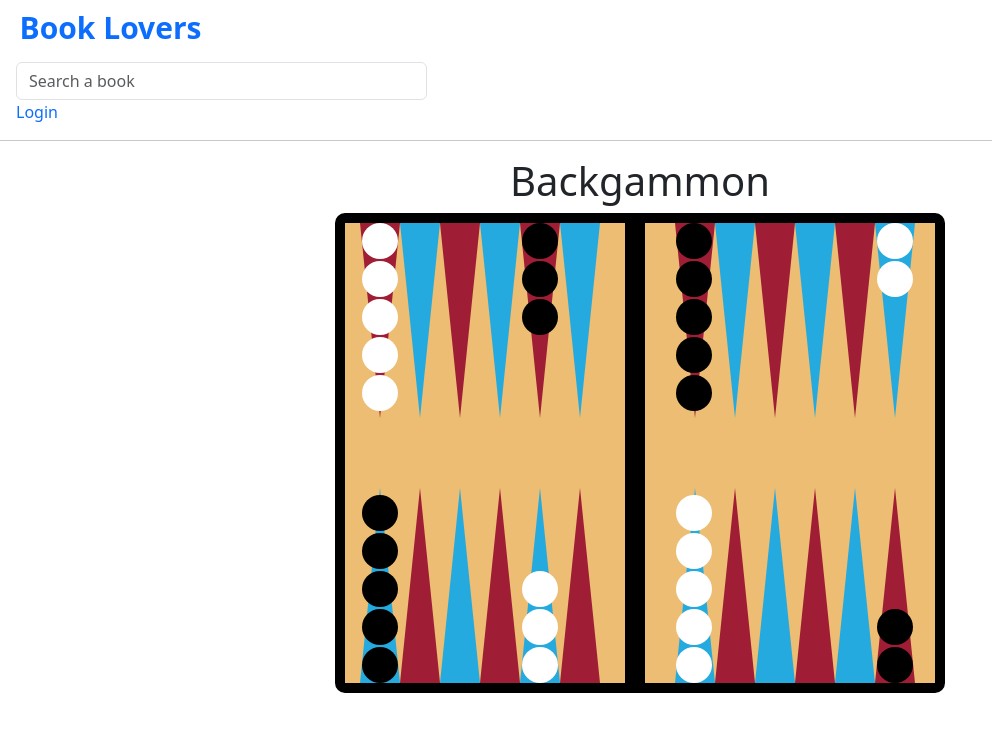
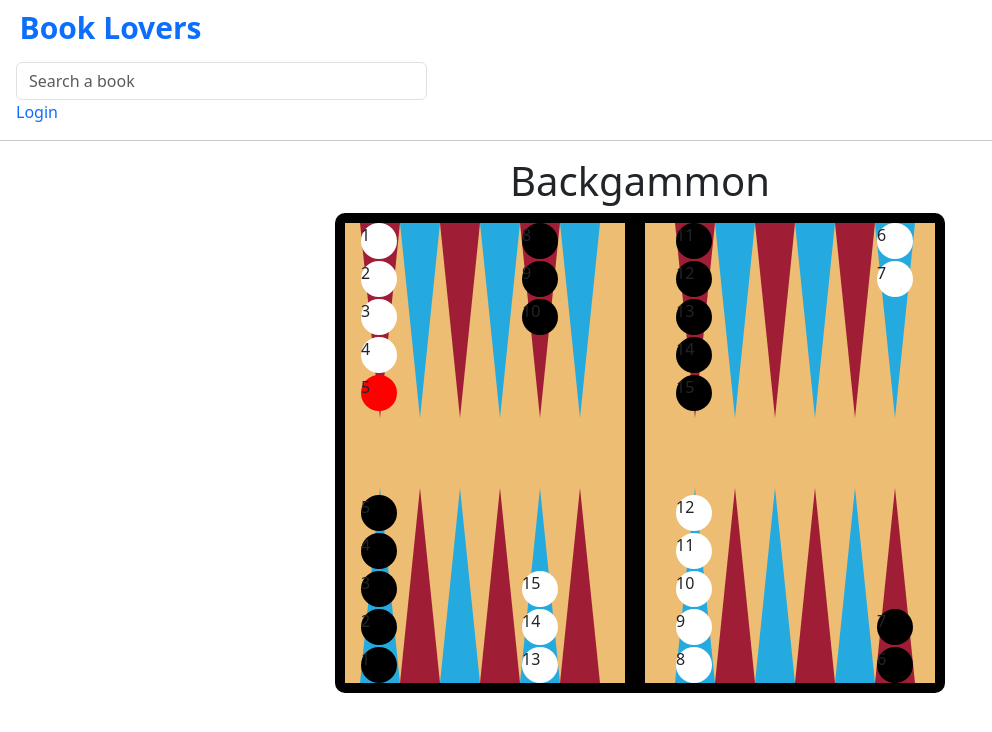
Before and after one commit to AlexManolache/Book-Lover, a Django app: page /game/ in a window 1280 px wide. Shown: the top 732 px of the page, without its empty margins (0-992 px from the left). Run offline with Django 5.2, Linux system fonts and the light colour scheme.

Commit message:
modified board.html and board.css plus add drag and drop

```diff
--- a/backgammon/templates/backgammon/board.html
+++ b/backgammon/templates/backgammon/board.html
@@ -5,21 +5,41 @@
   <div class="board">
     <div class="left-bin">
       <div class="top-row">
-        <div class="arrow-down odd"></div>
-        <div class="arrow-down even"></div>
-        <div class="arrow-down odd"></div>
-        <div class="arrow-down even"></div>
-        <div class="arrow-down odd"></div>
-        <div class="arrow-down even"></div>
+        <div class="arrow-down odd arrow">
+          <div class="piece_white_1" id="piece_white_1" draggable="true">1</div>
+          <div class="piece_white_2" id="piece_white_2" draggable="true">2</div>
+          <div class="piece_white_3" id="piece_white_3" draggable="true">3</div>
+          <div class="piece_white_4" id="piece_white_4" draggable="true">4</div>
+          <div class="piece_white_5" id="piece_white_5" draggable="true">5</div>
+        </div>
+        <div class="arrow-down even arrow"></div>
+        <div class="arrow-down odd arrow"></div>
+        <div class="arrow-down even arrow"></div>
+        <div class="arrow-down odd arrow">
+          <div class="piece_black_8" id="piece_black_8" draggable="true">8</div>
+          <div class="piece_black_9" id="piece_black_9" draggable="true">9</div>
+          <div class="piece_black_10" id="piece_black_10" draggable="true">10</div>
+        </div>
+        <div class="arrow-down even arrow"></div>
       </div>
 
       <div class="bottom-row">
-        <div class="arrow-up odd"></div>
-        <div class="arrow-up even"></div>
-        <div class="arrow-up odd"></div>
-        <div class="arrow-up even"></div>
-        <div class="arrow-up odd"></div>
-        <div class="arrow-up even"></div>
+        <div class="arrow-up odd arrow">
+          <div class="piece_black_1" id="piece_black_1" draggable="true">1</div>
+          <div class="piece_black_2" id="piece_black_2" draggable="true">2</div>
+          <div class="piece_black_3" id="piece_black_3" draggable="true">3</div>
+          <div class="piece_black_4" id="piece_black_4" draggable="true">4</div>
+          <div class="piece_black_5" id="piece_black_5" draggable="true">5</div>
+        </div>
+        <div class="arrow-up even arrow"></div>
+        <div class="arrow-up odd arrow"></div>
+        <div class="arrow-up even arrow"></div>
+        <div class="arrow-up odd arrow">
+          <div class="piece_white_13" id="piece_white_13" draggable="true">13</div>
+          <div class="piece_white_14" id="piece_white_14" draggable="true">14</div>
+          <div class="piece_white_15" id="piece_white_15" draggable="true">15</div>
+        </div>
+        <div class="arrow-up even arrow"></div>
       </div>
     </div>
 
@@ -27,54 +47,42 @@
 
     <div class="right-bin">
       <div class="top-row">
-        <div class="arrow-down odd"></div>
-        <div class="arrow-down even"></div>
-        <div class="arrow-down odd"></div>
-        <div class="arrow-down even"></div>
-        <div class="arrow-down odd"></div>
-        <div class="arrow-down even"></div>
+        <div class="arrow-down odd arrow">
+          <div class="piece_black_11" id="piece_black_11" draggable="true">11</div>
+          <div class="piece_black_12" id="piece_black_12" draggable="true">12</div>
+          <div class="piece_black_13" id="piece_black_13" draggable="true">13</div>
+          <div class="piece_black_14" id="piece_black_14" draggable="true">14</div>
+          <div class="piece_black_15" id="piece_black_15" draggable="true">15</div>
+        </div>
+        <div class="arrow-down even arrow"></div>
+        <div class="arrow-down odd arrow"></div>
+        <div class="arrow-down even arrow"></div>
+        <div class="arrow-down odd arrow"></div>
+        <div class="arrow-down even arrow">
+          <div class="piece_white_6" id="piece_white_6" draggable="true">6</div>
+          <div class="piece_white_7" id="piece_white_7" draggable="true">7</div>
+        </div>
       </div>
 
       <div class="bottom-row">
-        <div class="arrow-up odd"></div>
-        <div class="arrow-up even"></div>
-        <div class="arrow-up odd"></div>
-        <div class="arrow-up even"></div>
-        <div class="arrow-up odd"></div>
-        <div class="arrow-up even"></div>
+        <div class="arrow-up odd arrow">
+          <div class="piece_white_8" id="piece_white_8" draggable="true">8</div>
+          <div class="piece_white_9" id="piece_white_9" draggable="true">9</div>
+          <div class="piece_white_10" id="piece_white_10" draggable="true">10</div>
+          <div class="piece_white_11" id="piece_white_11" draggable="true">11</div>
+          <div class="piece_white_12" id="piece_white_12" draggable="true">12</div>
+        </div>
+        <div class="arrow-up even arrow"></div>
+        <div class="arrow-up odd arrow"></div>
+        <div class="arrow-up even arrow"></div>
+        <div class="arrow-up odd arrow"></div>
+        <div class="arrow-up even arrow">
+          <div class="piece_black_6" id="piece_black_6" draggable="true">6</div>
+          <div class="piece_black_7" id="piece_black_7" draggable="true">7</div>
+        </div>
       </div>
     </div>
 
-    <div class="piece_white_1" draggable="true"></div>
-    <div class="piece_white_2" draggable="true"></div>
-    <div class="piece_white_3" draggable="true"></div>
-    <div class="piece_white_4" draggable="true"></div>
-    <div class="piece_white_5" draggable="true"></div>
-    <div class="piece_white_6" draggable="true"></div>
-    <div class="piece_white_7" draggable="true"></div>
-    <div class="piece_white_8" draggable="true"></div>
-    <div class="piece_white_9" draggable="true"></div>
-    <div class="piece_white_10" draggable="true"></div>
-    <div class="piece_white_11" draggable="true"></div>
-    <div class="piece_white_12" draggable="true"></div>
-    <div class="piece_white_13" draggable="true"></div>
-    <div class="piece_white_14" draggable="true"></div>
-    <div class="piece_white_15" draggable="true"></div>
-    <div class="piece_black_1" draggable="true"></div>
-    <div class="piece_black_2" draggable="true"></div>
-    <div class="piece_black_3" draggable="true"></div>
-    <div class="piece_black_4" draggable="true"></div>
-    <div class="piece_black_5" draggable="true"></div>
-    <div class="piece_black_6" draggable="true"></div>
-    <div class="piece_black_7" draggable="true"></div>
-    <div class="piece_black_8" draggable="true"></div>
-    <div class="piece_black_9" draggable="true"></div>
-    <div class="piece_black_10" draggable="true"></div>
-    <div class="piece_black_11" draggable="true"></div>
-    <div class="piece_black_12" draggable="true"></div>
-    <div class="piece_black_13" draggable="true"></div>
-    <div class="piece_black_14" draggable="true"></div>
-    <div class="piece_black_15" draggable="true"></div>
   </div>
 </div>
 {% endblock content %}
--- /dev/null
+++ b/static/backgammon/js/game.js
@@ -0,0 +1,35 @@
+const pct_w_5 = document.getElementById("piece_white_5");
+const arrows = document.querySelectorAll(".arrow");
+
+pct_w_5.addEventListener("dragstart", (event) => {
+  event.dataTransfer.setData("text/plain", pct_w_5.id);
+  event.target.classList.add('active')
+});
+
+arrows.forEach((arrow) => {
+  arrow.addEventListener("dragover", (event) => {
+    event.preventDefault();
+  });
+
+  arrow.addEventListener("drop", (event) => {
+    const pieceId = event.dataTransfer.getData("text/plain");
+    const draggedPiece = document.getElementById(pieceId);
+
+    const targetArrow = event.target.closest('.arrow');
+    if (targetArrow) {
+      const rect = targetArrow.getBoundingClientRect();
+
+      const offsetX = event.clientX - rect.left;
+      const offsetY = event.clientY - rect.top;
+
+      draggedPiece.style.left = offsetX + targetArrow.offsetLeft  + "px";
+      draggedPiece.style.top = offsetY + targetArrow.offsetTop + "px";
+
+      draggedPiece.classList.add('centered')
+
+      targetArrow.appendChild(draggedPiece);
+      draggedPiece.classList.remove('active');
+    }
+  });
+
+});
--- a/static/backgammon/styles/board.css
+++ b/static/backgammon/styles/board.css
@@ -86,9 +86,10 @@
     height: 36px;
     background-color: #fff;
     position: absolute;
-    top: 0;
-    left: 17px;
+    top: 0px;
+    left: 1px;
     border-radius: 18px;
+    z-index: 1;
   }
 
   .piece_white_2 {
@@ -97,8 +98,9 @@
     background-color: #fff;
     position: absolute;
     top: 38px;
-    left: 17px;
+    left: 1px;
     border-radius: 18px;
+    z-index: 1;
   }
 
   .piece_white_3 {
@@ -107,8 +109,9 @@
     background-color: #fff;
     position: absolute;
     top: 76px;
-    left: 17px;
+    left: 1px;
     border-radius: 18px;
+    z-index: 1;
   }
   .piece_white_4 {
     width: 36px;
@@ -116,27 +119,33 @@
     background-color: #fff;
     position: absolute;
     top: 114px;
-    left: 17px;
+    left: 1px;
     border-radius: 18px;
+    z-index: 1;
   }
 
   .piece_white_5 {
     width: 36px;
     height: 36px;
-    background-color: #fff;
+    background-color: red;
     position: absolute;
     top: 152px;
-    left: 17px;
+    left: 1px;
     border-radius: 18px;
+    z-index: 1;
+    margin: 0;
   }
+
+
   .piece_white_6 {
     width: 36px;
     height: 36px;
     background-color: #fff;
     position: absolute;
-    top: 0px;
-    right: 22px;
+    top: 195px;
+    left: 202px;
     border-radius: 18px;
+    z-index: 1;
   }
 
   .piece_white_7 {
@@ -144,9 +153,10 @@
     height: 36px;
     background-color: #fff;
     position: absolute;
-    top: 38px;
-    right: 22px;
+    top: 233px;
+    left: 202px;
     border-radius: 18px;
+    z-index: 1;
   }
 
   .piece_white_8 {
@@ -154,9 +164,10 @@
     height: 36px;
     background-color: #fff;
     position: absolute;
-    bottom: 0px;
-    right: 223px;
+    top: 159px;
+    left: 1px;
     border-radius: 18px;
+    z-index: 1;
   }
 
   .piece_white_9 {
@@ -164,9 +175,10 @@
     height: 36px;
     background-color: #fff;
     position: absolute;
-    bottom: 38px;
-    right: 223px;
+    top: 121px;
+    left: 1px;
     border-radius: 18px;
+    z-index: 1;
   }
 
   .piece_white_10 {
@@ -174,9 +186,10 @@
     height: 36px;
     background-color: #fff;
     position: absolute;
-    bottom: 76px;
-    right: 223px;
+    top: 83px;
+    left: 1px;
     border-radius: 18px;
+    z-index: 1;
   }
 
   .piece_white_11 {
@@ -184,9 +197,10 @@
     height: 36px;
     background-color: #fff;
     position: absolute;
-    bottom: 114px;
-    right: 223px;
+    top: 45px;
+    left: 1px;
     border-radius: 18px;
+    z-index: 1;
   }
 
   .piece_white_12 {
@@ -194,9 +208,10 @@
     height: 36px;
     background-color: #fff;
     position: absolute;
-    bottom: 152px;
-    right: 223px;
+    top: 7px;
+    left: 1px;
     border-radius: 18px;
+    z-index: 1;
   }
 
   .piece_white_13 {
@@ -204,18 +219,20 @@
     height: 36px;
     background-color: #fff;
     position: absolute;
-    bottom: 0px;
-    right: 377px;
+    top: 159px;
+    left: 162px;
     border-radius: 18px;
+    z-index: 1;
   }
   .piece_white_14 {
     width: 36px;
     height: 36px;
     background-color: #fff;
     position: absolute;
-    bottom: 38px;
-    right: 377px;
+    top: 121px;
+    left: 162px;
     border-radius: 18px;
+    z-index: 1;
   }
 
   .piece_white_15 {
@@ -223,9 +240,10 @@
     height: 36px;
     background-color: #fff;
     position: absolute;
-    bottom: 76px;
-    right: 377px;
+    top: 83px;
+    left: 162px;
     border-radius: 18px;
+    z-index: 1;
   }
 
   .piece_black_1 {
@@ -233,9 +251,10 @@
     height: 36px;
     background-color: #000;
     position: absolute;
-    bottom: 0px;
-    left: 17px;
+    top: 159px;
+    left: 1px;
     border-radius: 18px;
+    z-index: 1;
   }
 
   .piece_black_2 {
@@ -243,9 +262,10 @@
     height: 36px;
     background-color: #000;
     position: absolute;
-    bottom: 38px;
-    left: 17px;
+    top: 121px;
+    left: 1px;
     border-radius: 18px;
+    z-index: 1;
   }
 
   .piece_black_3 {
@@ -253,9 +273,10 @@
     height: 36px;
     background-color: #000;
     position: absolute;
-    bottom: 76px;
-    left: 17px;
+    top: 83px;
+    left: 1px;
     border-radius: 18px;
+    z-index: 1;
   }
 
   .piece_black_4 {
@@ -263,9 +284,10 @@
     height: 36px;
     background-color: #000;
     position: absolute;
-    bottom: 114px;
-    left: 17px;
+    top: 45px;
+    left: 1px;
     border-radius: 18px;
+    z-index: 1;
   }
 
   .piece_black_5 {
@@ -273,9 +295,10 @@
     height: 36px;
     background-color: #000;
     position: absolute;
-    bottom: 152px;
-    left: 17px;
+    top: 7px;
+    left: 1px;
     border-radius: 18px;
+    z-index: 1;
   }
 
   .piece_black_6 {
@@ -283,9 +306,10 @@
     height: 36px;
     background-color: #000;
     position: absolute;
-    bottom: 0px;
-    right: 22px;
+    top: 159px;
+    left: 202px;
     border-radius: 18px;
+    z-index: 1;
   }
 
   .piece_black_7 {
@@ -293,9 +317,10 @@
     height: 36px;
     background-color: #000;
     position: absolute;
-    bottom: 38px;
-    right: 22px;
+    top: 121px;
+    left: 202px;
     border-radius: 18px;
+    z-index: 1;
   }
 
   .piece_black_8 {
@@ -304,8 +329,9 @@
     background-color: #000;
     position: absolute;
     top: 0px;
-    right: 377px;
+    left: 162px;
     border-radius: 18px;
+    z-index: 1;
   }
 
   .piece_black_9 {
@@ -314,8 +340,9 @@
     background-color: #000;
     position: absolute;
     top: 38px;
-    right: 377px;
+    left: 162px;
     border-radius: 18px;
+    z-index: 1;
   }
 
   .piece_black_10 {
@@ -324,8 +351,9 @@
     background-color: #000;
     position: absolute;
     top: 76px;
-    right: 377px;
+    left: 162px;
     border-radius: 18px;
+    z-index: 1;
   }
 
   .piece_black_11 {
@@ -333,9 +361,10 @@
     height: 36px;
     background-color: #000;
     position: absolute;
-    top: 0px;
-    right: 223px;
+    top: 195px;
+    left: 1px;
     border-radius: 18px;
+    z-index: 1;
   }
 
   .piece_black_12 {
@@ -343,9 +372,10 @@
     height: 36px;
     background-color: #000;
     position: absolute;
-    top: 38px;
-    right: 223px;
+    top: 233px;
+    left: 1px;
     border-radius: 18px;
+    z-index: 1;
   }
 
   .piece_black_13 {
@@ -353,9 +383,10 @@
     height: 36px;
     background-color: #000;
     position: absolute;
-    top: 76px;
-    right: 223px;
+    top: 271px;
+    left: 1px;
     border-radius: 18px;
+    z-index: 1;
   }
 
   .piece_black_14 {
@@ -363,9 +394,10 @@
     height: 36px;
     background-color: #000;
     position: absolute;
-    top: 114px;
-    right: 223px;
+    top: 309px;
+    left: 1px;
     border-radius: 18px;
+    z-index: 1;
   }
 
   .piece_black_15 {
@@ -373,7 +405,18 @@
     height: 36px;
     background-color: #000;
     position: absolute;
-    top: 152px;
-    right: 223px;
+    top: 347px;
+    left: 1px;
     border-radius: 18px;
+    z-index: 1;
   }
+
+ .active {
+  opacity: 0.3
+ }
+
+ .centered {
+  transform: translate(-50%, -50%);
+  left: 50%;
+  top: 50%;
+}
--- a/templates/main.html
+++ b/templates/main.html
@@ -24,6 +24,7 @@
     {% block  content %}
 
     {% endblock  %}
+    <script src="{% static 'backgammon/js/game.js' %}"></script>
     <script src="https://cdn.jsdelivr.net/npm/bootstrap@5.3.2/dist/js/bootstrap.bundle.min.js" integrity="sha384-C6RzsynM9kWDrMNeT87bh95OGNyZPhcTNXj1NW7RuBCsyN/o0jlpcV8Qyq46cDfL" crossorigin="anonymous"></script>
 </body>
 </html>
```
